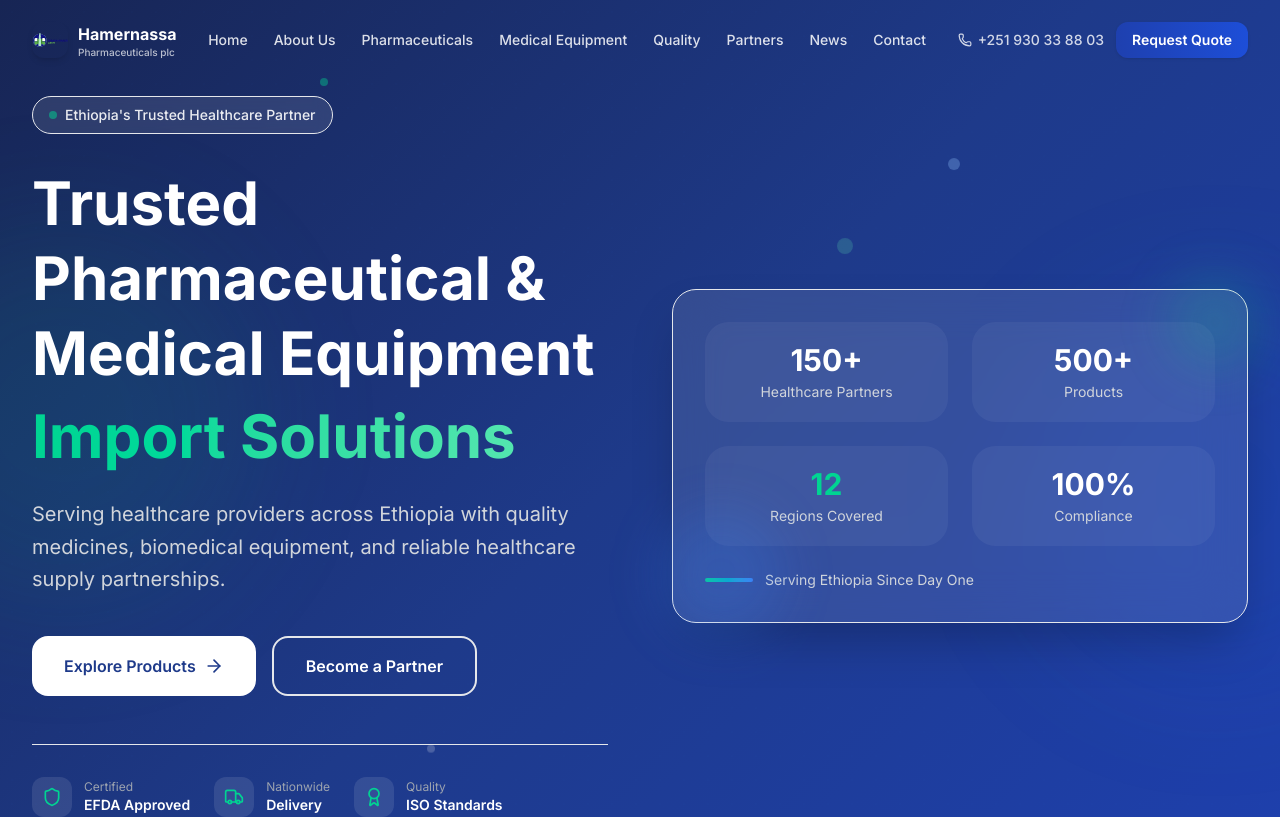
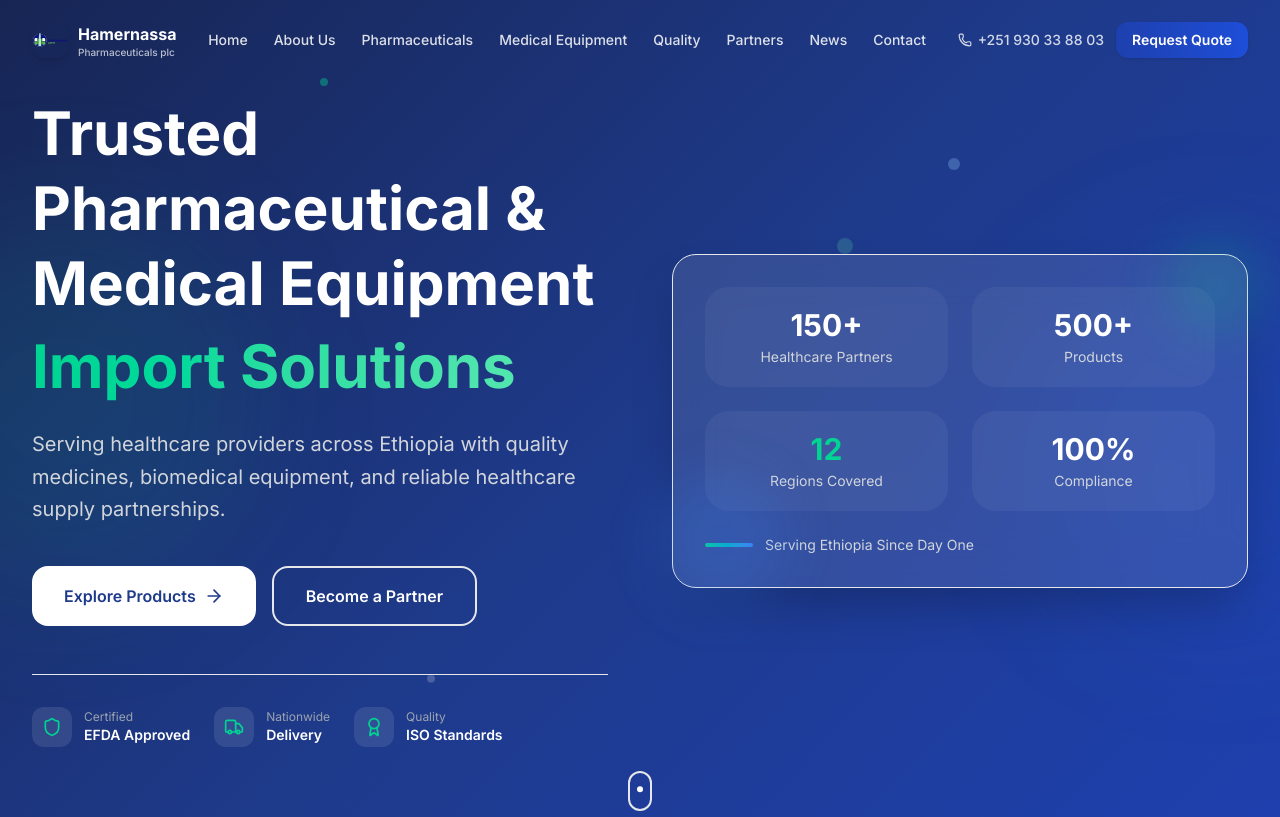
Before and after one commit to Mktg94/Hamernassa, a Next.js app: page / in a window 1280 px wide. Shown: the top 817 px of the page. Built offline with nearby package versions, Linux system fonts and the light colour scheme.

Commit message:
hero update

```diff
--- a/components/sections/home/hero.tsx
+++ b/components/sections/home/hero.tsx
@@ -28,17 +28,6 @@
         <div className="grid lg:grid-cols-2 gap-12 lg:gap-16 items-center">
           {/* Left Content */}
           <div className="text-white">
-            {/* Badge */}
-            <motion.div
-              initial={{ opacity: 0, y: 20 }}
-              animate={{ opacity: 1, y: 0 }}
-              transition={{ duration: 0.6 }}
-              className="inline-flex items-center gap-2 px-4 py-2 bg-white/10 backdrop-blur-sm rounded-full border border-white/20 mb-8"
-            >
-              <span className="w-2 h-2 bg-emerald-400 rounded-full animate-pulse" />
-              <span className="text-sm font-medium text-white/90">Ethiopia&apos;s Trusted Healthcare Partner</span>
-            </motion.div>
-
             {/* Headline */}
             <motion.h1
               initial={{ opacity: 0, y: 30 }}
```
